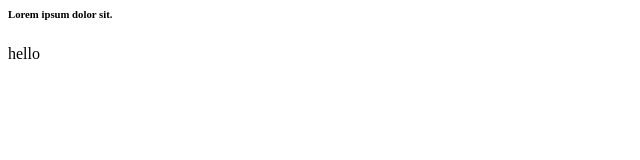
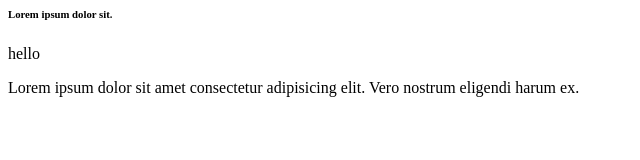
Before and after one commit to Shivamsrivastava-321/localrepo, a plain HTML site: page index.html in a window 1280 px wide. Shown: the whole page, without its empty margins (0-640 px from the left). Drawn offline with Linux system fonts and the light colour scheme.

Commit message:
anything

```diff
--- a/index.html
+++ b/index.html
@@ -1,3 +1,4 @@
 <h6>Lorem ipsum dolor sit.
 </h6>
 <p>hello</p>
+<p>Lorem ipsum dolor sit amet consectetur adipisicing elit. Vero nostrum eligendi harum ex.</p>
```
